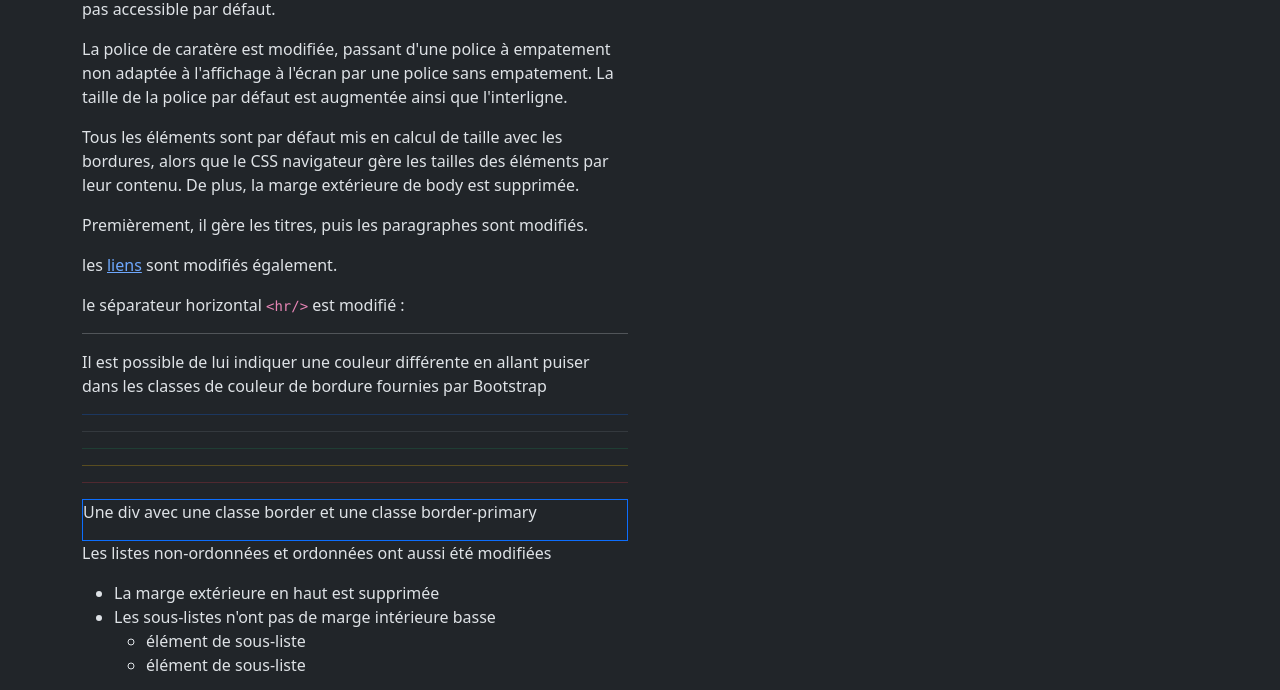
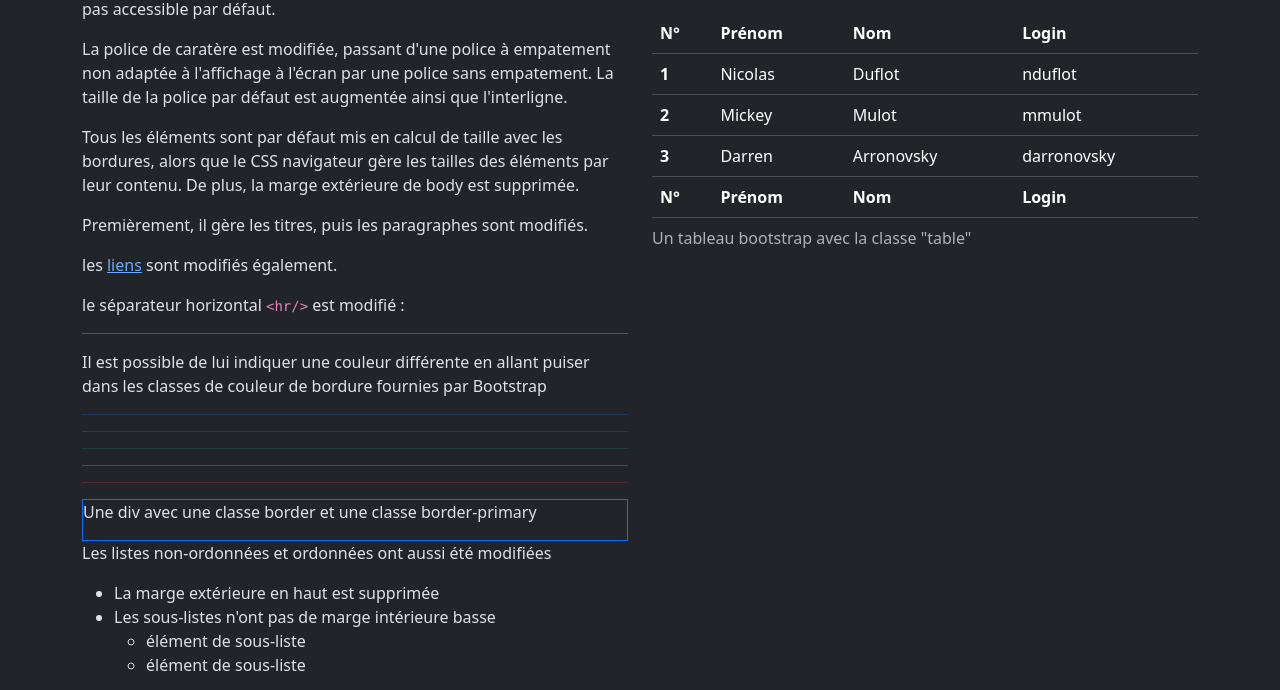
Before and after one commit to nicoduflot/2025-10-27-BTS-TW, a plain HTML site: page index.html in a window 1280 px wide. Shown: the part 249-939 px from the top of the page. Drawn offline with Linux system fonts and the light colour scheme.

Commit message:
bootstrap pt3 les tableaux et les classes de tableaux pt1

```diff
--- a/index.html
+++ b/index.html
@@ -53,7 +53,9 @@
     <main class="container">
         <section class="row">
             <div class="col-lg-6">
-                <h2>Reboot CSS</h2>
+                <header>
+                    <h2>Reboot CSS</h2>
+                </header>
                 <p>
                     La première partie du CSS cde bootstrap est un "reboot", c'est un dire toute une partie CSS qui
                     permet de remettre en mode web et accessible les éléments normalement couvert par le CSS du
@@ -158,6 +160,55 @@
                     </figcaption>
                 </figure>
             </div>
+            <div class="col-lg-6">
+                <article>
+                    <header>
+                        <h2>Les tableaux</h2>
+                    </header>
+                    <p>
+                        Le reboot css de Bootstrap règle les problèmes d'affichage des tableaux dûs au CSS du navigateur. En ajoutant la classe "table", la présentation de base est améliorée.
+                    </p>
+                    <table class="table">
+                        <caption>Un tableau bootstrap avec la classe "table"</caption>
+                        <thead>
+                            <tr>
+                                <th>N°</th>
+                                <th>Prénom</th>
+                                <th>Nom</th>
+                                <th>Login</th>
+                            </tr>
+                        </thead>
+                        <tbody>
+                            <tr>
+                                <th>1</th>
+                                <td>Nicolas</td>
+                                <td>Duflot</td>
+                                <td>nduflot</td>
+                            </tr>
+                            <tr>
+                                <th>2</th>
+                                <td>Mickey</td>
+                                <td>Mulot</td>
+                                <td>mmulot</td>
+                            </tr>
+                            <tr>
+                                <th>3</th>
+                                <td>Darren</td>
+                                <td>Arronovsky</td>
+                                <td>darronovsky</td>
+                            </tr>
+                        </tbody>
+                        <tfoot>
+                            <tr>
+                                <th>N°</th>
+                                <th>Prénom</th>
+                                <th>Nom</th>
+                                <th>Login</th>
+                            </tr>
+                        </tfoot>
+                    </table>
+                </article>
+            </div>
         </section>
     </main>
     <footer class="bg-body-tertiary py-2">
```
